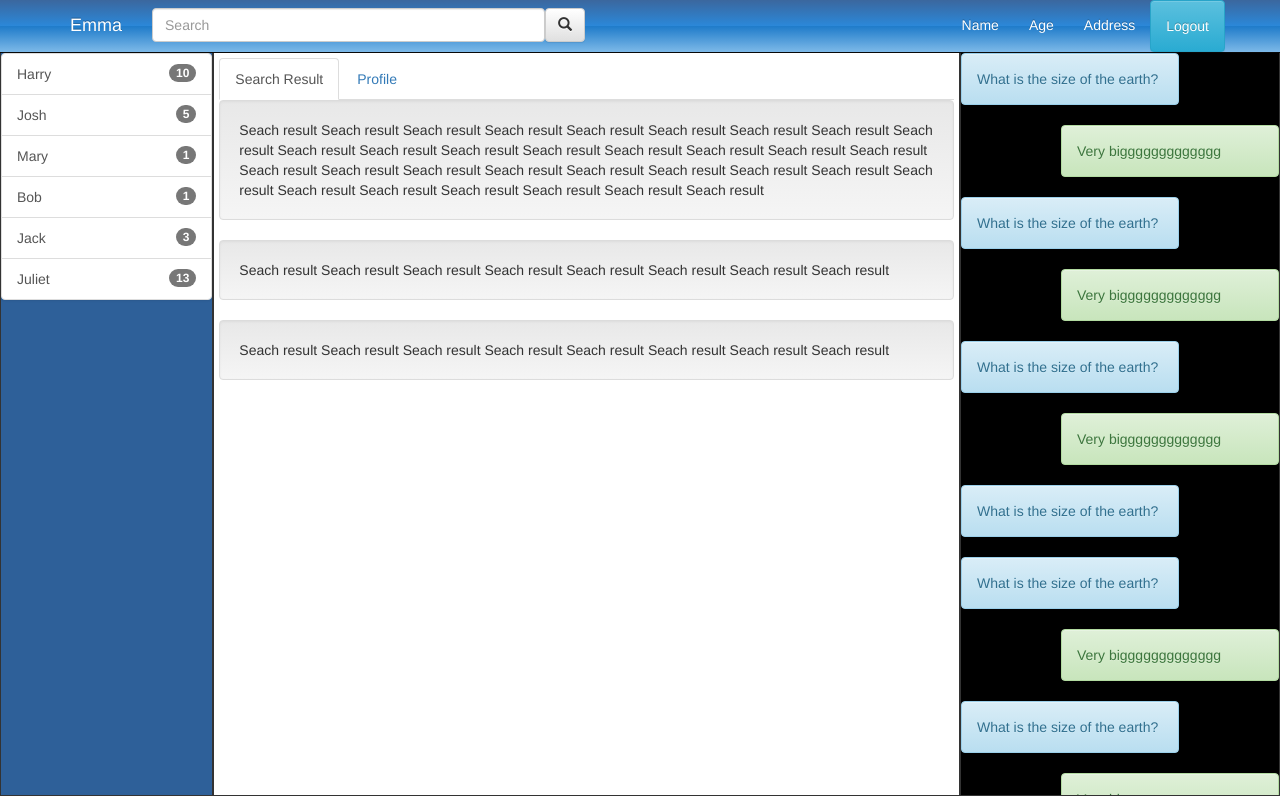
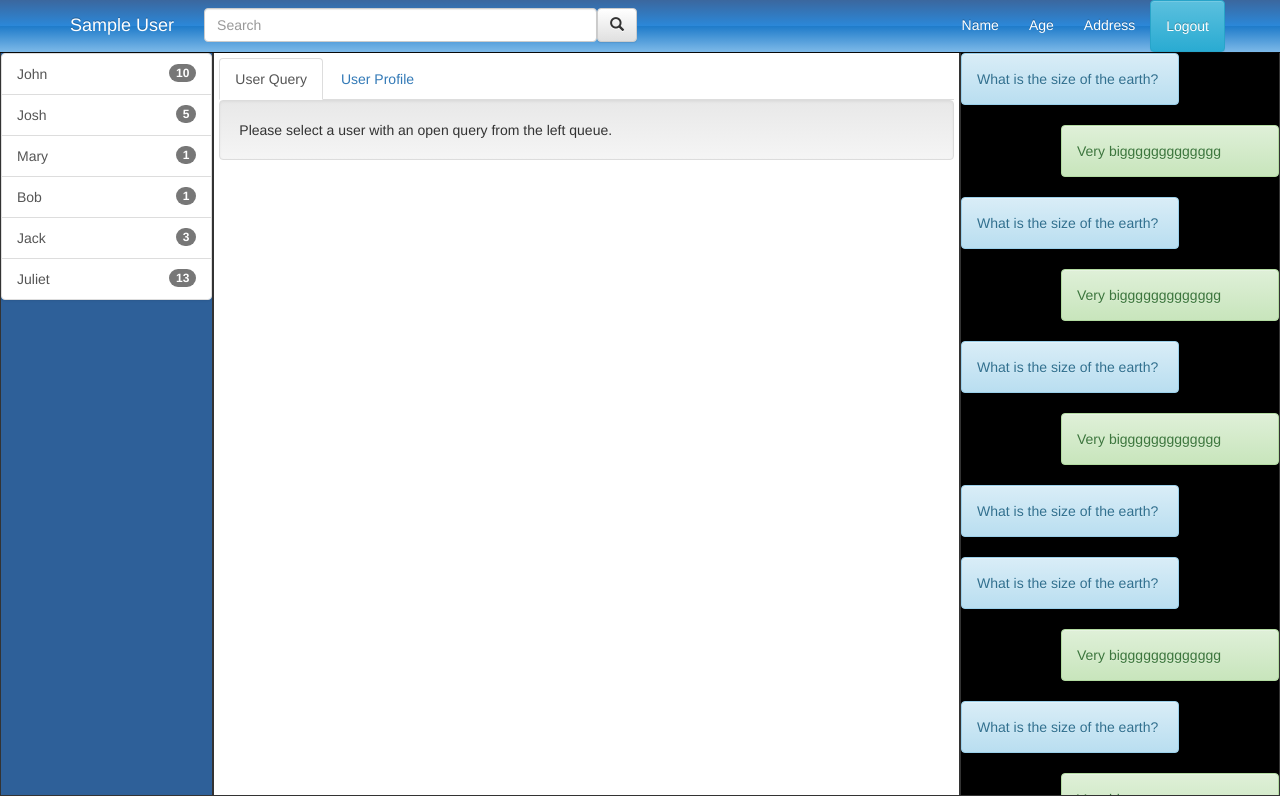
Before and after one commit to RAChevalier/emmaswin, a PHP site: page /main.php in a window 1280 px wide. Run offline with PHP 8.4, Linux system fonts and the light colour scheme; the visitor is signed in with stand-in values (Sample User, id 1); some libraries are stand-ins or nearby versions.

Commit message:
Make lots of changes to middle search query div

```diff
--- /dev/null
+++ b/emma/display.js
@@ -0,0 +1,27 @@
+function displayResult() {
+}
+
+function displayMap() {
+
+	var LatLng = document.getElementById("location").innerHTML;
+	LatLng = LatLng.split(",");
+	var Lat = parseFloat(LatLng[0].trim());
+	var Lng = parseFloat(LatLng[1].trim());
+	LatLng = {lat: Lat, lng: Lng};
+
+	var mapOptions = {
+		zoom: 14,
+		mapTypeControl: true,
+		scaleControl: true,
+		center: LatLng
+	};
+
+	var map = new google.maps.Map(document.getElementById("map"), mapOptions);
+
+	var marker = new google.maps.Marker({
+		position: LatLng,
+		map: map
+		});
+	document.getElementById("map").innerHTML = map;
+
+}
--- a/emma/main.php
+++ b/emma/main.php
@@ -1,3 +1,6 @@
+<?php
+session_start();
+?>
 <!DOCTYPE html>
 <html lang="en">
 <head>
@@ -13,10 +16,12 @@
     <script src="https://ajax.googleapis.com/ajax/libs/jquery/1.12.0/jquery.min.js"></script>
     <!-- Latest compiled and minified JavaScript -->
     <script src="https://maxcdn.bootstrapcdn.com/bootstrap/3.3.6/js/bootstrap.min.js" integrity="sha384-0mSbJDEHialfmuBBQP6A4Qrprq5OVfW37PRR3j5ELqxss1yVqOtnepnHVP9aJ7xS" crossorigin="anonymous"></script>
+	<script src="https://maps.googleapis.com/maps/api/js?signed_in=true&callback=initMap&libraries=places,geometry" type="text/javascript" async defer></script>
+    <script src="display.js" type="text/javascript"></script>
     <link rel="stylesheet" href="css/custom.css">
     <title>Main Interface</title>
 </head>
-<body>
+<body onload="displayMap()" >
 <div class="container-fluid">
 <nav class="navbar navbar-fixed-top navbar-inverse" id="navigationBar"> <!--navigation bar start -->
     <div class="container">
@@ -26,7 +31,8 @@
                 <span class="icon-bar"></span>
                 <span class="icon-bar"></span>
             </button>
-            <a class="navbar-brand" href="#">Emma</a>
+			<!-- Display agent's name in header -->
+            <a class="navbar-brand" href="#"><?php echo $_SESSION["username"] ?></a>
         </div><!--header end-->
             <div class="collapse navbar-collapse" id="navigationItems">
                 <form class="navbar-form navbar-left">
@@ -49,8 +55,9 @@
             <div class="row">
             <div id="msgBox"><!--message queue start-->
                 <div class="list-group">
-                    <a href="#" class="list-group-item"><span class="badge">10</span> Harry</a>
-                    <a href="#" class="list-group-item"><span class="badge">5</span> Josh</a>
+					<!-- When clicking on link in queue of users, sets main page GET variable to the userid -->
+                    <a href="main.php?userid=test_user" class="list-group-item"><span class="badge">10</span> John</a>
+                    <a href="main.php" class="list-group-item"><span class="badge">5</span> Josh</a>
                     <a href="#" class="list-group-item"><span class="badge">1</span> Mary</a>
                     <a href="#" class="list-group-item"><span class="badge">1</span> Bob</a>
                     <a href="#" class="list-group-item"><span class="badge">3</span> Jack</a>
@@ -63,18 +70,106 @@
 
         <div class="col-md-7" id="mainDisplay">
             <ul class="nav nav-tabs">
-                <li class="active"><a data-toggle="tab" href="#search">Search Result</a></li>
-                <li><a data-toggle="tab" href="#profile">Profile</a></li>
+				<!-- Display user's name in query tab -->
+                <li class="active"><a data-toggle="tab" href="#search">User Query</a></li>
+                <li><a data-toggle="tab" href="#profile">User Profile</a></li>
             </ul>
 
             <div class="tab-content">
                 <div id="search" class="tab-pane fade in active">
-                    <div class="well">Seach result Seach result Seach result Seach result Seach result Seach result Seach result Seach result
-                        Seach result Seach result Seach result Seach result Seach result Seach result Seach result Seach result
-                        Seach result Seach result Seach result Seach result Seach result Seach result Seach result Seach result
-                        Seach result Seach result Seach result Seach result Seach result Seach result Seach result Seach result</div>
-                    <div class="well">Seach result Seach result Seach result Seach result Seach result Seach result Seach result Seach result </div>
-                    <div class="well">Seach result Seach result Seach result Seach result Seach result Seach result Seach result Seach result </div>
+<?php
+	// check that the main.php page has a userid GET variable
+	if (isset($_GET["userid"])) {
+
+		// connect to database
+		require_once ("settings.php");
+
+		$conn = @mysqli_connect($host, $user, $pwd)
+			or die("<p>Unable to connect to the database server.</p>" . "<p>Error code " . mysqli_connect_errno() . ": " . mysqli_connect_error() . "</p>");
+		@mysqli_select_db($conn, $sql_db)
+			or die("<p>Unable to select the database.</p>" . "<p>Error code " . mysqli_errno($conn) . ": " . mysqli_error($conn) . "</p>");
+		// Upon successful connection
+		$query_table="query";
+		$user_table="user";
+
+		// Set up the SQL command to query database
+		$query = "SELECT Q.queryid, Q.userid, Q.time, Q.content, Q.location, Q.audio, Q.image, U.name FROM
+		$query_table Q INNER JOIN $user_table U ON Q.userid = U.userid WHERE Q.userid = '" . @$_GET["userid"] .
+		"' AND Q.status = 0 ORDER BY Q.time ASC	LIMIT 1;";
+
+		// execute the query and store result into the result pointer
+		$result = mysqli_query($conn, $query);
+
+		// checks if the execution was successful
+		if (!$result) {
+			echo "<p>Something is wrong with " . $query . "</p>";
+		} else {
+
+			while ($row = mysqli_fetch_assoc($result)) {
+				$queryid = $row["queryid"];
+				$userid = $row["userid"];
+				$content = $row["content"];
+				$location = $row["location"];
+				$username = $row["name"];
+				$time = $row["time"];
+				$audio = $row["audio"];
+				$image = $row["image"];
+			}
+
+			// Frees up the memory, after using the result pointer
+			@mysqli_free_result($result);
+		}
+		// close the database connection
+		mysqli_close($conn);
+
+		// make date time readable, source: http://php.net/manual/en/function.strtotime.php and http://php.net/manual/en/function.date.php
+		$timestamp = strtotime ( @$time );
+		$timestr = date ("g:i:s A", $timestamp);
+		$datestr = date ("l jS F Y", $timestamp);
+
+?>
+					<!-- Display content of query
+					source: http://www.w3schools.com/tags/att_textarea_form.asp -->
+                    <div class="well"><?php echo "At " . $timestr . " on " . $datestr . ", " . @$username . " sent the following query:" ?><br /><br />
+					<form method="post" action="query_action.php" id="queryform">
+						<textarea class="form-control" rows="2" id="content" form="queryform" name="newquery"><?php echo @$content ?></textarea>
+						<input type="hidden" name="fixquery" id="fixquery" value="<?php echo @$queryid ?>" />
+						<input type="hidden" name="fuserid" id="fuserid" value="<?php echo @$userid ?>" />
+						<input type="submit" class="btn btn-default" value="Fix this query" />
+					</form><br />
+
+					<!-- Display audio and image files if links are set in database -->
+					<?php if(isset($audio)){echo "<br />
+					<audio controls>
+						<source src='" . $audio . "' type='audio/mpeg'>Your browser does not support the audio element.
+					</audio>";} ?>
+					<?php if(isset($image)){echo "<a href='" . $image . "' title='Click image to view full size'><img src='" . $image . "' height='100' width='100' /></a>";} ?>
+
+					<!-- Display buttons to mark current or all open queries as Done -->
+					<br /><form method="post" action="query_action.php">
+						<input type="hidden" name="querydone" id="querydone" value="<?php echo @$queryid ?>" />
+						<input type="hidden" name="duserid" id="duserid" value="<?php echo @$userid ?>" />
+						<input type="submit" class="btn btn-default" value="Mark this query as Done" />
+					</form><br />
+					<form method="post" action="query_action.php">
+						<input type="hidden" name="alldone" id="alldone" value="<?php echo @$userid ?>" />
+						<input type="submit" class="btn btn-default" value="Mark all open queries as Done" />
+					</form>
+					</div>
+
+					<!-- Display result from Google -->
+					<h4><a href="https://www.google.com.au/search?q=<?php echo @$content ?>" title='Click to view results in Google'>Google's Result</a></h4>
+                    <div id="result" class="well">Google's search results are supposed to go here ...</div>
+					<!-- Display user's location -->
+					<h4><?php echo @$username ?>'s Current Location: <span><a id="location" title='Click to view location in Google Maps' href="https://www.google.com/maps/place/<?php echo @$location ?>"><?php echo @$location ?></a></span></h4>
+                    <div id="map" class="well" style="width: 100%; height: 300px"></div>
+
+<?php
+	} else {
+		// if there is no GET variable set, agent needs to select a user with an open query from the left queue
+		echo "<div class='well'>Please select a user with an open query from the left queue.</div>";
+	}
+?>
                 </div>
                 <div id="profile" class="tab-pane fade">
                     <div class="table-responsive">
--- a/emma/settings.php
+++ b/emma/settings.php
@@ -1,6 +1,6 @@
 <?php
-	$host = "sql309.byethost3.com";
-	$user = "b3_17693489";
-	$pwd = "emmaswin123";
+	$host = "localhost";
+	$user = "root";
+	$pwd = "";
 	$sql_db= "b3_17693489_emma";
 ?>
```
Also changed, not shown: emma/query_action.php (added, +70 -0 lines), emma/loading.gif (added), 1 other file.
